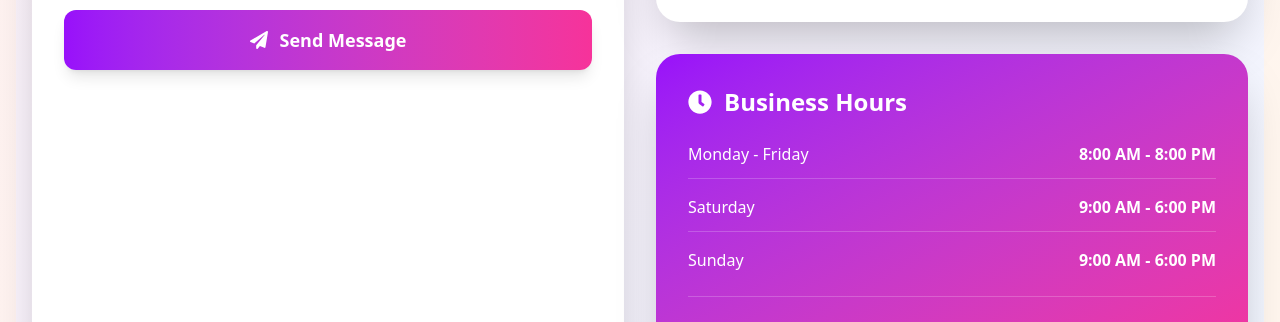
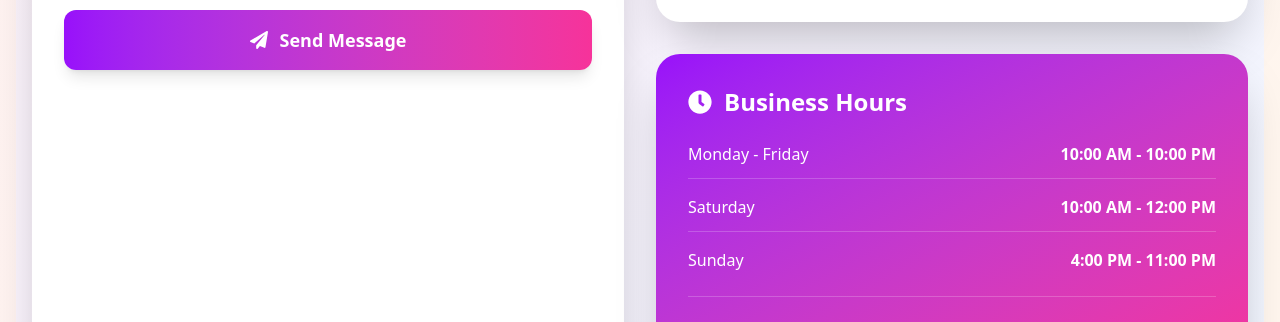
Before and after one commit to Hammad-000/Cakes-Villa, a React (Vite) app: page /contact in a window 1280 px wide. Shown: the part 812-1134 px from the top of the page. Built offline with nearby package versions, Linux system fonts and the light colour scheme.

Commit message:
business hours update

```diff
--- a/src/Components/ProductsCart.jsx
+++ b/src/Components/ProductsCart.jsx
@@ -1,5 +1,5 @@
 import { Link } from "react-router-dom";
-import { useCart } from "../components/CartContext";
+import { useCart } from "./CartContext";
 import { GiCakeSlice } from "react-icons/gi";
 
 
@@ -16,7 +16,7 @@ function ProductsCart({ filteredProducts }) {
             <img
               src={product.image}
               alt={product.name}
-              className="w-full h-48 object-cover "
+              className="w-full h-48 object-cover rounded "
             />
             <h3 className="text-lg font-semibold mt-2">
               {product.name}
--- a/src/Pages/Cart.jsx
+++ b/src/Pages/Cart.jsx
@@ -1,6 +1,6 @@
 import React from 'react';
 import { Link } from 'react-router-dom';
-import { useCart } from '../components/CartContext';
+import { useCart } from '../Components/CartContext';
 import { FaTrash, FaPlus, FaMinus, FaArrowLeft } from 'react-icons/fa';
 
 function Cart() {
--- a/src/Pages/Contact.jsx
+++ b/src/Pages/Contact.jsx
@@ -170,15 +170,15 @@ function Contact() {
                 <div className="space-y-4">
                   <div className="flex justify-between items-center pb-3 border-b border-white/20">
                     <span className="font-medium">Monday - Friday</span>
-                    <span className="font-semibold">8:00 AM - 8:00 PM</span>
+                    <span className="font-semibold">10:00 AM - 10:00 PM</span>
                   </div>
                   <div className="flex justify-between items-center pb-3 border-b border-white/20">
                     <span className="font-medium">Saturday</span>
-                    <span className="font-semibold">9:00 AM - 6:00 PM</span>
+                    <span className="font-semibold">10:00 AM - 12:00 PM</span>
                   </div>
                   <div className="flex justify-between items-center">
                     <span className="font-medium">Sunday</span>
-                    <span className="font-semibold">9:00 AM - 6:00 PM</span>
+                    <span className="font-semibold">4:00 PM - 11:00 PM</span>
                   </div>
                 </div>
                 <div className="mt-6 pt-6 border-t border-white/20">
```
